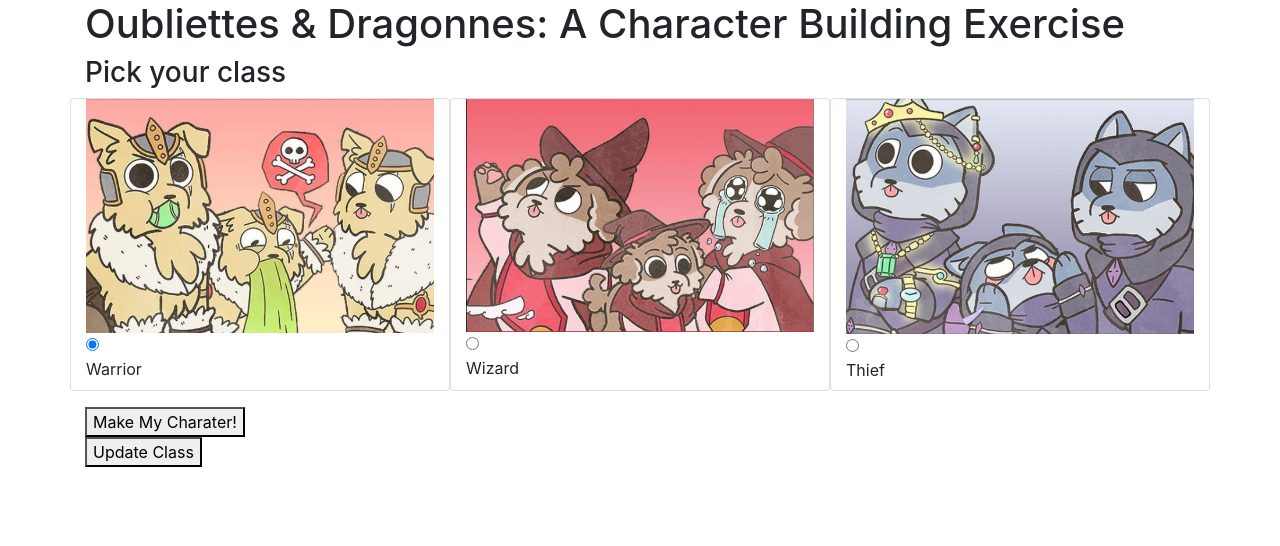
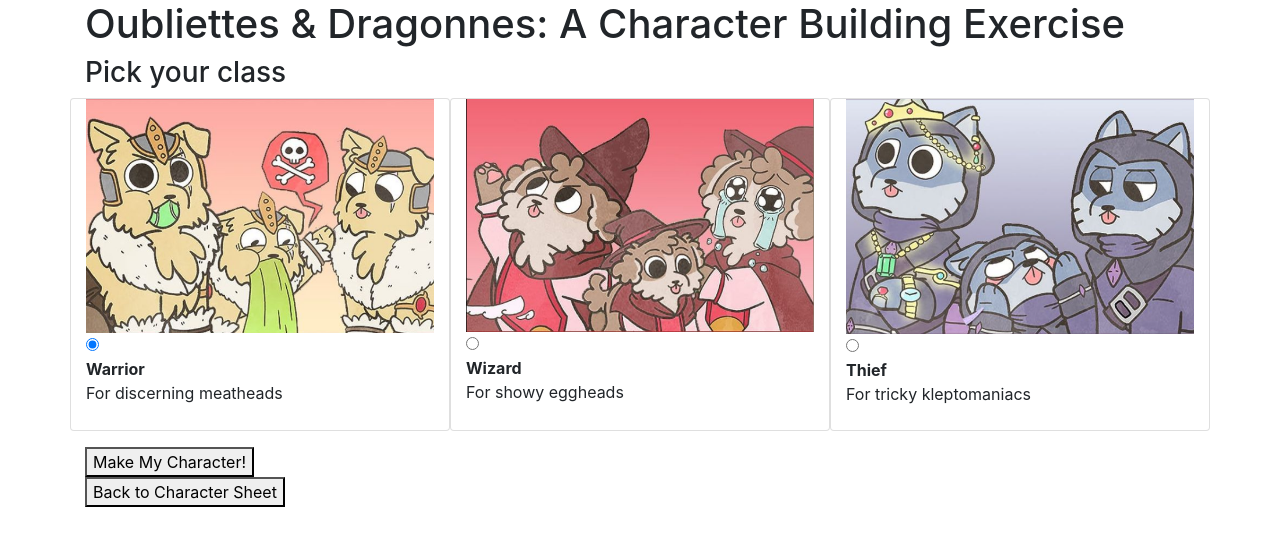
Before and after one commit to jeffchiudev/capstone-project, a React (Create React App) app in the folder character-builder/: page / in a window 1280 px wide. Shown: the top 546 px of the page. Built offline with nearby package versions, Linux system fonts and the light colour scheme.

Commit message:
update to buttons

```diff
--- a/character-builder/src/components/CharacterClassSelect.js
+++ b/character-builder/src/components/CharacterClassSelect.js
@@ -18,34 +18,37 @@ function CharacterClassSelect(props){
         <div className="row mb-3">
           <div className="col card">
             <img src={warrior} alt="An image of a warrior"/>
-            <div class="radio">
+            <div className="text-center" class="radio">
               <label>
                 <input type="radio" name="class" value="warrior" checked/><br/>
-                Warrior
+                <strong>Warrior</strong>
+                <p>For discerning meatheads</p>
               </label>
             </div>
           </div>
           <div className="col card">
           <img src={wizard} alt="An image of a wizard"/>
-            <div class="radio">
+            <div className="text-center" class="radio">
               <label>
                 <input type="radio" name="class" value="wizard" /><br/>
-                Wizard
+                <strong>Wizard</strong>
+                <p>For showy eggheads</p>
               </label>
             </div>
           </div>
           <div className="col card">
           <img src={thief} alt="An image of a thief"/>
-            <div class="radio">
+            <div className="text-center" class="radio">
               <label>
                 <input type="radio" name="class" value="thief" /><br/>
-                Thief
+                <strong>Thief</strong>
+                <p>For tricky kleptomaniacs</p>
               </label>
             </div>
           </div>
         </div>
 
-        <button type='submit'>Make My Charater!</button>
+        <button type='submit'>Make My Character!</button>
       </form>
     </React.Fragment>
   );
--- a/character-builder/src/components/CharacterControl.js
+++ b/character-builder/src/components/CharacterControl.js
@@ -23,10 +23,10 @@ class CharacterControl extends React.Component {
     let buttonText = null;
     if (this.state.sheetVisibleOnPage) {
       currentVisibleState = <CharacterSheet />
-      buttonText = "Pick your class";
+      buttonText = "Change your class";
     } else {
       currentVisibleState = <CharacterClassSelect />
-      buttonText = "Update Class";
+      buttonText = "Back to Character Sheet";
       // pickClassButton = <button onClick={this.handleClick}>Pick Class</button>
     }
     return (
```
